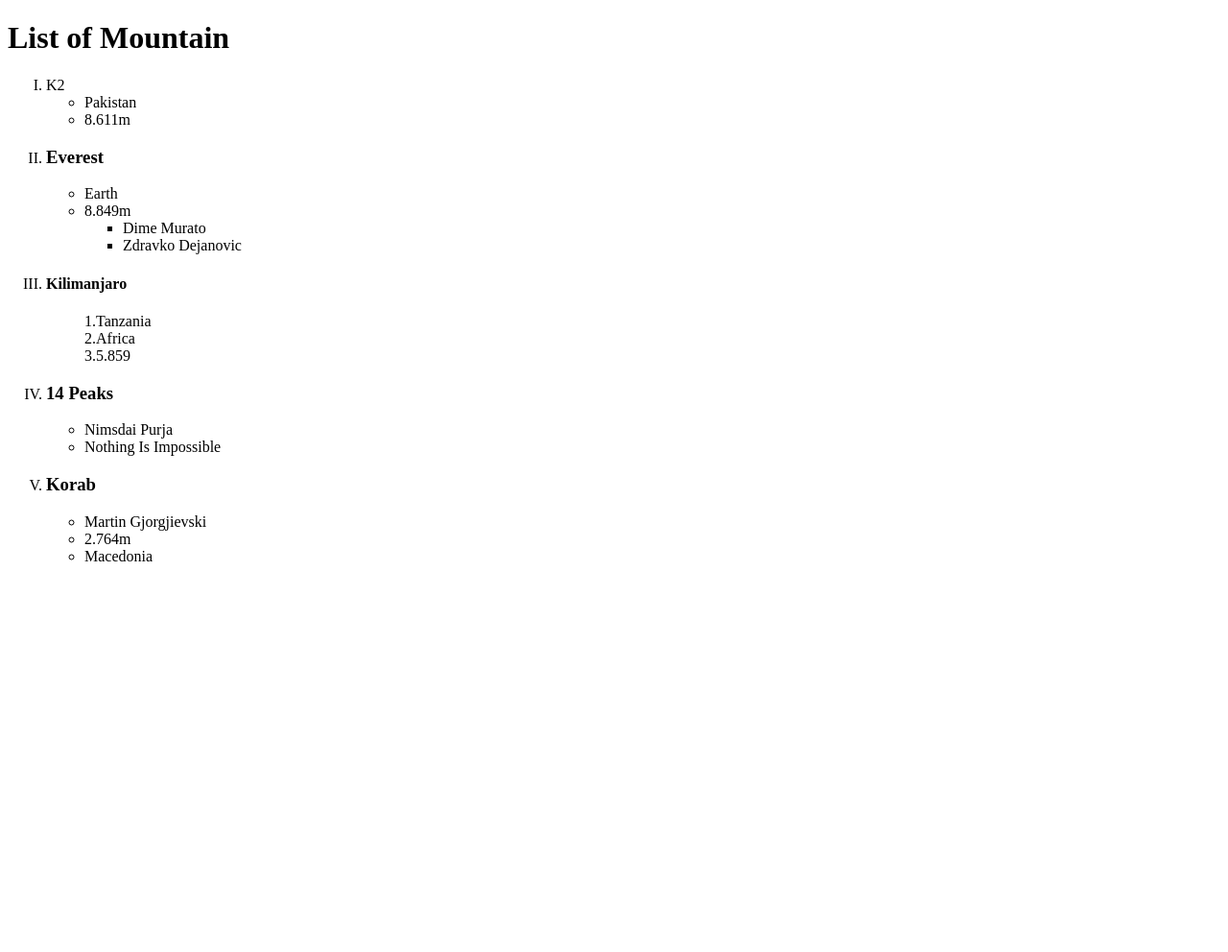
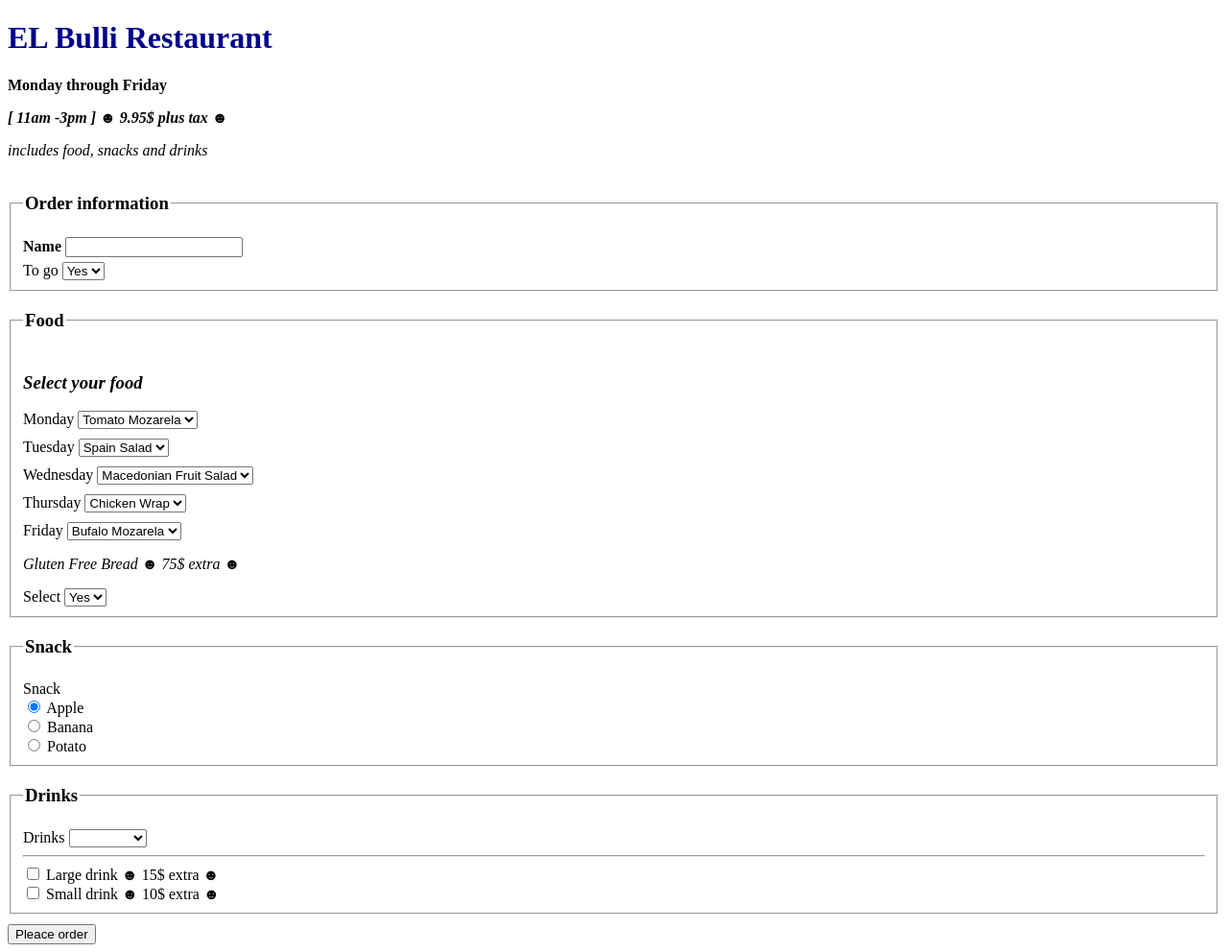
Before and after one commit to Macko-web/html_homeworks, a plain HTML site: page index.html in a window 1280 px wide. Shown: the whole page at 96% size. Before the commit the page ends 800 px from the top, so only its background shows below. Drawn offline with Linux system fonts and the light colour scheme.

Commit message:
Add files via upload

```diff
--- a/index.html
+++ b/index.html
@@ -1,52 +1,137 @@
 <!DOCTYPE html>
 <html lang="en">
-  <body>
-    <h1>List of Mountain</h1>
-    <ol type="I">
-      <li>
-        K2
-        <ul>
-          <li>Pakistan</li>
-          <li>8.611m</li>
-        </ul>
-      </li>
-      <li>
-        <h3>Everest</h3>
-        <ul>
-          <li>Earth</li>
-          <li>
-            8.849m
-            <ul>
-              <li>Dime Murato</li>
-              <li>Zdravko Dejanovic</li>
-            </ul>
-          </li>
-        </ul>
-      </li>
-      <li>
-        <h4>Kilimanjaro</h4>
-             <ul>1.Tanzania</ul>
-             <ul>2.Africa</ul>
-             <ul>3.5.859</ul>
-      </ul>
-    </li>
-        <li>
-            <h3> 14 Peaks</h3>
-            <ul>
-                 <li>Nimsdai Purja</li>
-                 <li>Nothing Is Impossible</li>
-            </ul>
-        </li>
-        <li>
-            <h3>
-             Korab
-            </h3>
-            <ul>
-                <li>Martin Gjorgjievski</li>
-                <li>2.764m</li>
-                <li>Macedonia</li>
-            </ul>
-        </li>
-    </ol>
-  </body>
+<head>
+    <meta charset="UTF-8">
+    <meta name="viewport" content="width=device-width, initial-scale=1.0">
+    <title>EL Bulli Restaurant</title>
+    <style>
+        h1 {color: darkblue;}
+    </style>
+</head>
+<body>
+    <h1>EL Bulli Restaurant</h1>
+    <p>
+        <strong> Monday through Friday</strong>
+    </p>
+    <p>
+        <strong><cite>[ 11am -3pm ]</cite></strong>
+        <strong><cite> ☻ 9.95$ plus tax ☻ </cite></strong>
+    </p>
+    <p>
+        <cite>includes food, snacks and drinks</cite>
+    </p>
+
+    <form>
+        <fieldset>
+            <legend><h3>Order information</h3></legend>
+            <label for="name"><strong>Name</strong></label>
+            <input type="text" name="name" id="name"/>
+            <div style="margin-top: 5px;">
+                <label for="to-go">To go</label>
+                <select id="to-go" name="to-go">
+                    <option value="yes">Yes</option>
+                    <opt ion value="no">No</option>
+                </select>
+            </div>
+
+        </fieldset>
+    </form>
+
+    <form>
+        <fieldset>
+            <legend><h3>Food</h3></legend>
+            <p><h3><cite>Select your food</cite></h3></p>
+
+            <label for="monday">Monday</label>
+            <select id="monday" name="monday">
+                <option value="Tomato Mozarela">Tomato Mozarela</option>
+                <option value="Chicken Salad">Chicken Salad</option>
+            </select>
+            <div style="margin-top: 10px;">
+                <label for="tuesday">Tuesday</label>
+                <select id="tuesday" name="tuesday">
+                    <option value="Spain Salad">Spain Salad</option>
+                    <option value="Toto Wrap">Toto Wrap</option>
+                </select>
+            </div>
+            <div style="margin-top: 10px;">
+                <label for="wednesday">Wednesday</label>
+                <select id="wednesday" name="wednesday">
+                    <option value="Macedonian Fruit Salad">Macedonian Fruit Salad</option>
+                    <option value="Tavce gravce">Tavce gravce</option>
+                </select>
+            </div>
+            <div style="margin-top: 10px;">
+                <label for="thursday">Thursday</label>
+                <select id="thursday" name="thursday">
+                    <option value="Chicken Wrap">Chicken Wrap</option>
+                    <option value="Tuna Salad">Tuna Salad</option>
+                </select>
+            </div>
+            <div style="margin-top: 10px;">
+                <label for="friday">Friday</label>
+                <select id="friday" name="friday">
+                    <option value="Bufalo Mozarela">Bufalo Mozarela</option>
+                    <option value="Sopska Salad">Sopska Salad</option>
+                </select>
+            </div>
+
+            <p><cite>Gluten Free Bread ☻ 75$ extra ☻</cite></p>
+            <label for="select">Select</label>
+            <select id="select" name="select">
+                <option value="yes">Yes</option>
+                <option value="no">No</option>
+            </select>
+
+        </fieldset>
+    </form>
+    <form>
+        <fieldset>
+            <legend><h3>Snack</h3></legend>
+
+                <label for="devices">Snack</label>
+
+                <div>
+                    <input type="radio" name="service"id="apple"value="apple" checked />
+                    <label for="apple">Apple</label>
+                </div>
+
+                <div>
+                    <input type="radio" name="service" id="spotify" value="Banana" />
+                    <label for="banan">Banana</label>
+                </div>
+                <div>
+                    <input type="radio" name="service" id="spotify" value="Potato" />
+                    <label for="potato">Potato</label>
+                </div>
+        </fieldset>
+    </form>
+    <form>
+        <fieldset>
+            <legend><h3>Drinks</h3></legend>
+
+            <label for="devices">Drinks</label>
+            <select name="devices" id="devices">
+
+                <option value="" selected disabled>
+                <option value="cocacola">CocaCola</option>
+                <option value="fanta">Fanta</option>
+                <option value="sprite">Sprite</option>
+
+            </select>
+            <hr>
+            <div>
+                <input type="checkbox" name="drink" id="drink" />
+                <label for="drink">Large drink ☻ 15$ extra ☻</label>
+                <div>
+                    <input type="checkbox" name="drink" id="drink" />
+                    <label for="drink">Small drink ☻ 10$ extra ☻</label>
+                </div>
+            </div>
+        </fieldset>
+        <div style="margin-top: 10px;">
+            <button type="button">Pleace order</button>
+        </div>
+    </form>
+</body>
 </html>
```
